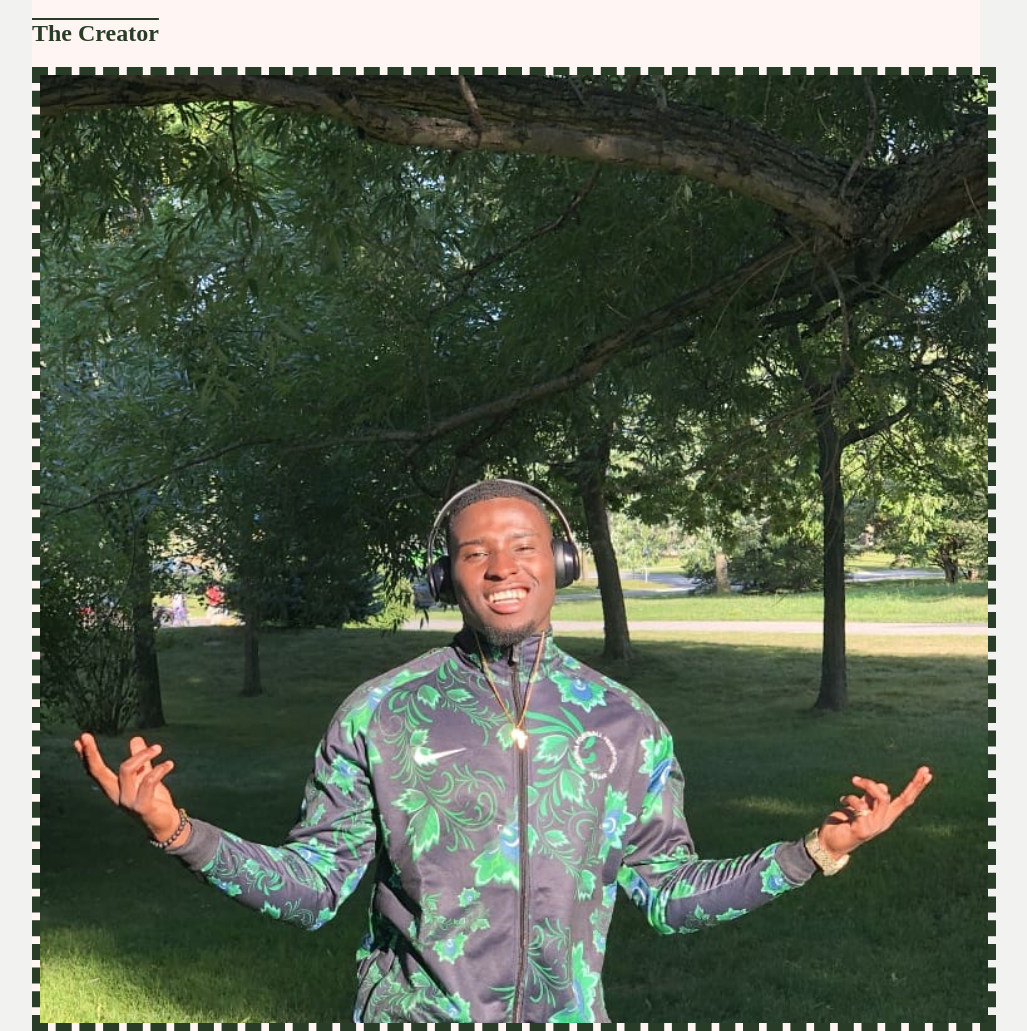
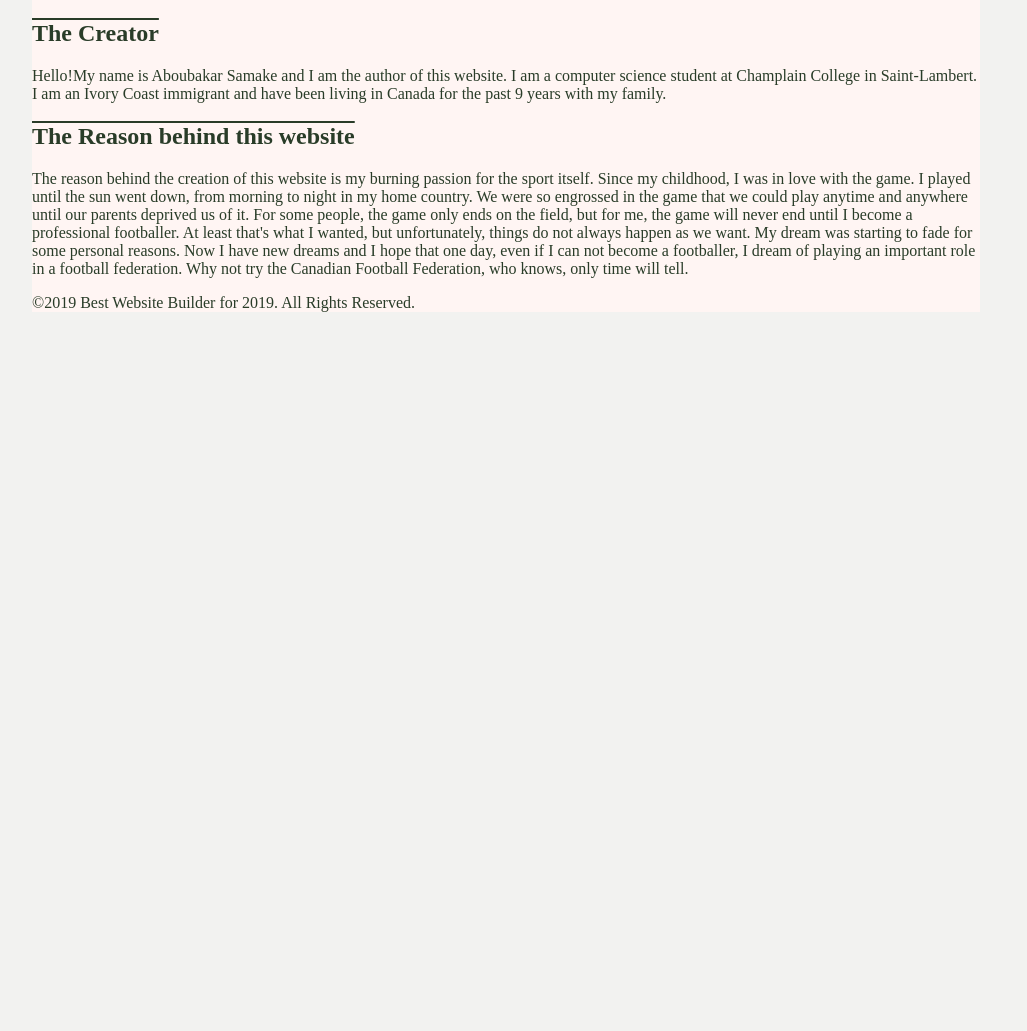
Before and after one commit to 420n13la/listicle-Abousmk, a plain HTML site: page creator.html in a window 1280 px wide. Shown: the part 758-1789 px from the top of the page, without its empty margins (134-1161 px from the left). After the commit the page ends 1086 px from the top, so only its background shows below. Drawn offline with Linux system fonts and the light colour scheme.

Commit message:
Update creator.html

```diff
--- a/creator.html
+++ b/creator.html
@@ -14,18 +14,16 @@
       <span class="headerTitle">Simple Dreamer</span>
     </div>
 <h2>The Creator</h2>
-<img src="pictures/samake1.jpg">
 
 <p>Hello!My name is Aboubakar Samake and I am the author of this website.
 I am a computer science student at Champlain College in Saint-Lambert.
-I am an immigrant from Ivory Coast and I have been living in Canada for the past 9 years with my family.</p>
+I am an Ivory Coast immigrant and have been living in Canada for the past 9 years with my family.</p>
 
 <h2>The Reason behind this website</h2>
 <p>The reason behind the creation of this website is my burning passion for the sport itself.
 Since my childhood, I was in love with the game. I played until the sun went down, from morning to night in my home country.
 We were so engrossed in the game that we could play anytime and anywhere until our parents deprived us of it.
 For some people, the game only ends on the field, but for me, the game will never end until I become a professional footballer. At least that's what I wanted, but unfortunately, things do not always happen as we want. My dream was starting to fade for some personal reasons. Now I have new dreams and I hope that one day, even if I can not become a footballer, I dream of playing an important role in a football federation. Why not try the Canadian Football Federation, who knows, only time will tell. </p>
-<img src="pictures/samake2.jpg">
 
 <footer>
 	<p>©2019 Best Website Builder for 2019. All Rights Reserved.</p>
```
